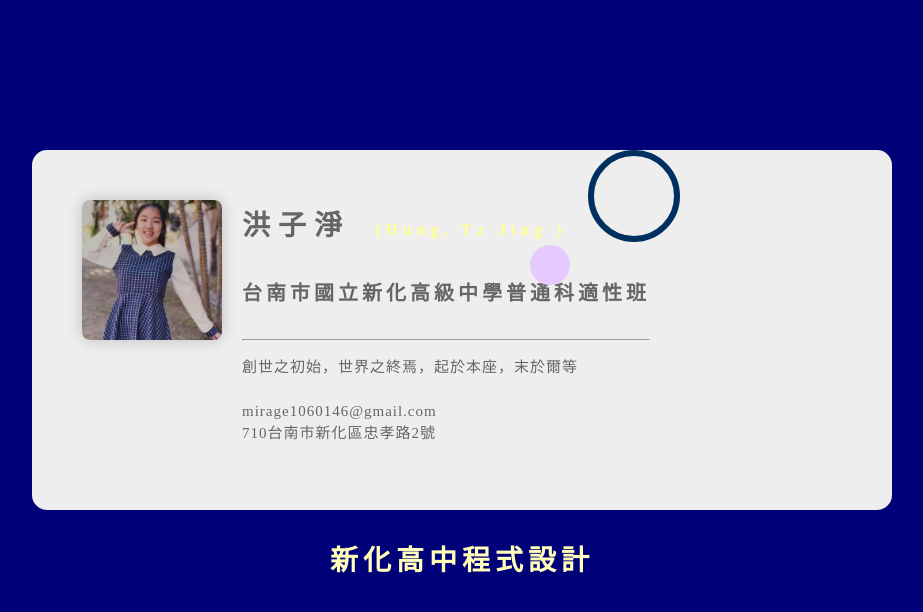
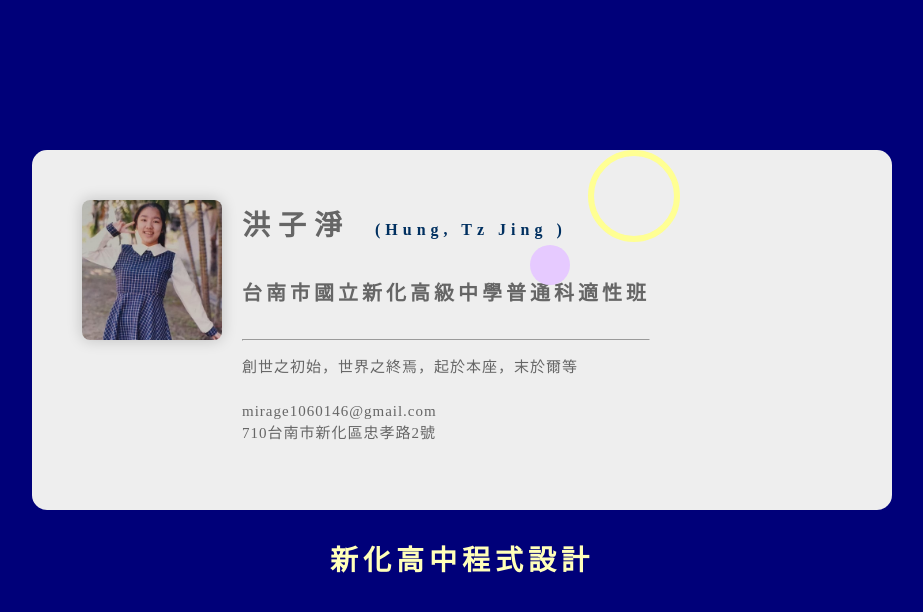
Before and after one commit to MirageDora/MirageDora.github.io, a plain HTML site: page index.html in a window 1280 px wide. Shown: the whole page, without its empty margins (178-1101 px from the left). Drawn offline with Linux system fonts and the light colour scheme.

Commit message:
Update style.css

```diff
--- a/css/style.css
+++ b/css/style.css
@@ -65,7 +65,7 @@ img {
 .namecard h2 span {
   padding: 10px;
   font-size: 16px;
-  color: #FFFF93;
+  color: #003060;
   letter-spacing: 5px;
 }
 
@@ -93,7 +93,7 @@ img {
   width: 80px; height: 80px;
   right: -30px;
   top: -30px;
-  border: solid 6px #003060;
+  border: solid 6px #FFFF93;
 }
 
 .circle2{
```
